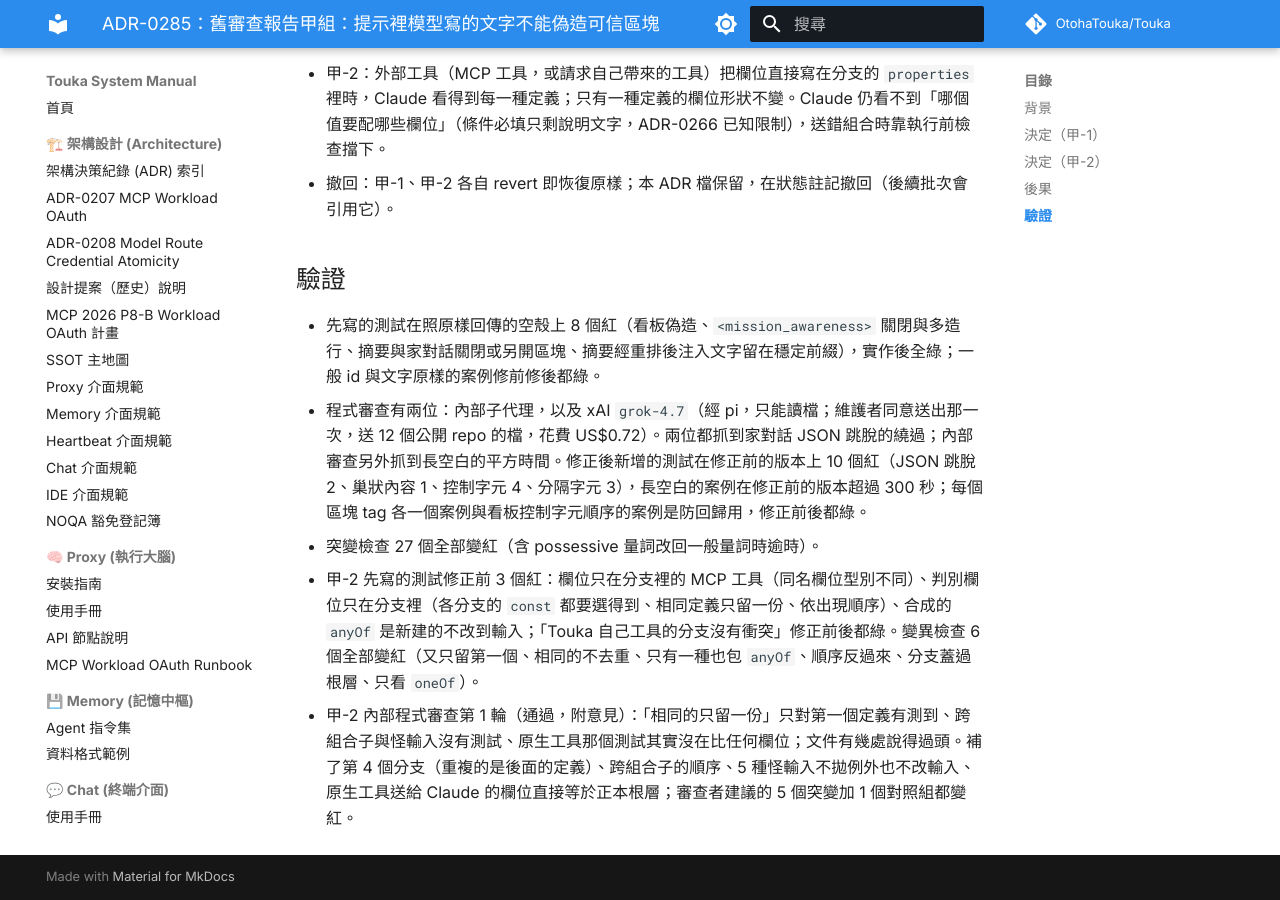
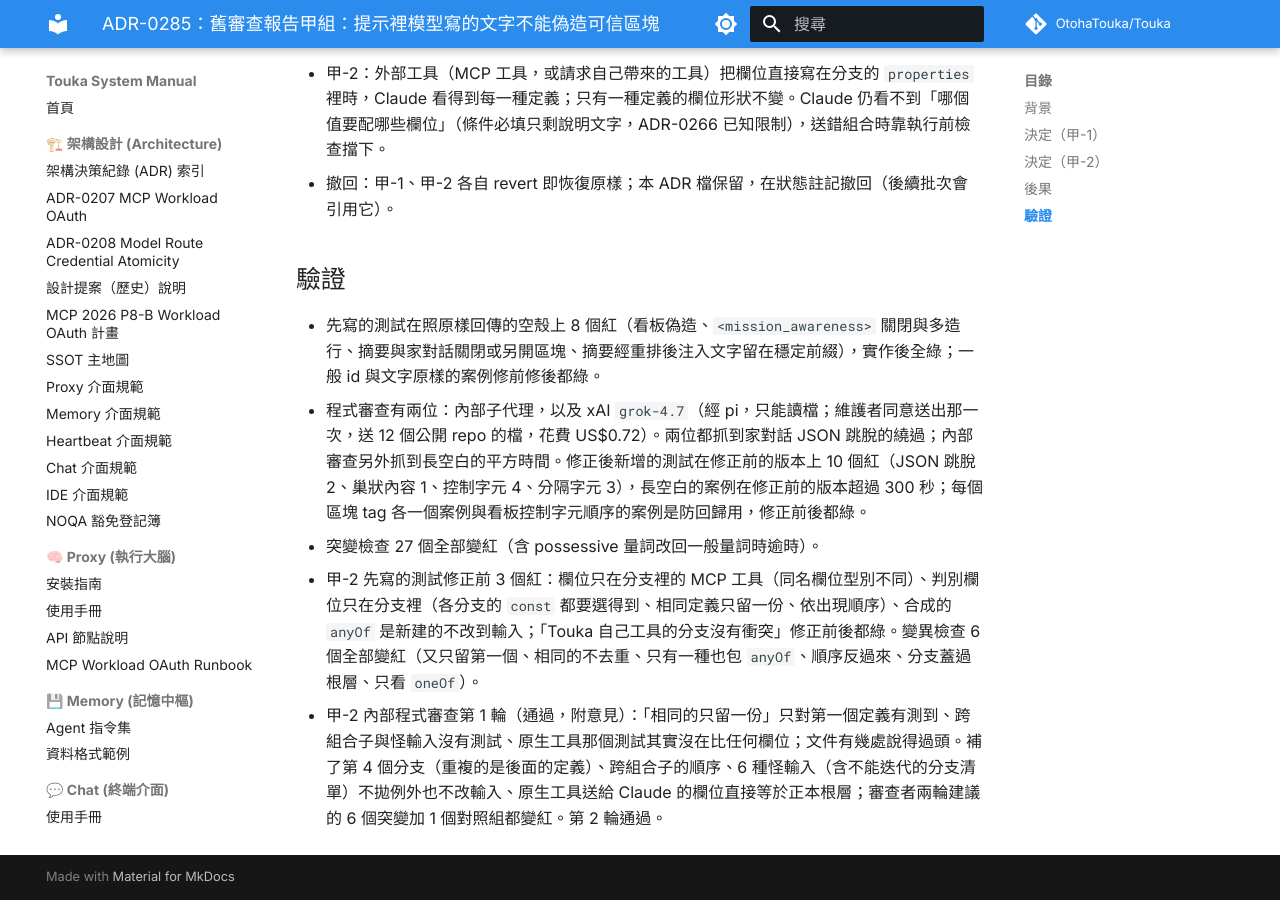
Before and after one commit to OtohaTouka/Touka, an MkDocs documentation site: the page built from docs/architecture/adr/0285-prompt-boundaries-for-model-written-text.md, in a window 1280 px wide and 900 px high, scrolled down 3508 px. Built offline with MkDocs 1.6.1 and Material for MkDocs 9.7.7, drawn with Linux system fonts in a browser that asks for light colours; comment, search, counter and statistics services are not loaded.

Commit message:
test(adapters): a non-iterable branch list never raises (review A-2 round 2)
Co-Authored-By: Claude Opus 5.5 <noreply@anthropic.com>

```diff
--- a/docs/architecture/adr/0285-prompt-boundaries-for-model-written-text.md
+++ b/docs/architecture/adr/0285-prompt-boundaries-for-model-written-text.md
@@ -62,4 +62,4 @@
 - 程式審查有兩位：內部子代理，以及 xAI `grok-4.7`（經 pi，只能讀檔；維護者同意送出那一次，送 12 個公開 repo 的檔，花費 US$0.72）。兩位都抓到家對話 JSON 跳脫的繞過；內部審查另外抓到長空白的平方時間。修正後新增的測試在修正前的版本上 10 個紅（JSON 跳脫 2、巢狀內容 1、控制字元 4、分隔字元 3），長空白的案例在修正前的版本超過 300 秒；每個區塊 tag 各一個案例與看板控制字元順序的案例是防回歸用，修正前後都綠。
 - 突變檢查 27 個全部變紅（含 possessive 量詞改回一般量詞時逾時）。
 - 甲-2 先寫的測試修正前 3 個紅：欄位只在分支裡的 MCP 工具（同名欄位型別不同）、判別欄位只在分支裡（各分支的 `const` 都要選得到、相同定義只留一份、依出現順序）、合成的 `anyOf` 是新建的不改到輸入；「Touka 自己工具的分支沒有衝突」修正前後都綠。變異檢查 6 個全部變紅（又只留第一個、相同的不去重、只有一種也包 `anyOf`、順序反過來、分支蓋過根層、只看 `oneOf`）。
-- 甲-2 內部程式審查第 1 輪（通過，附意見）：「相同的只留一份」只對第一個定義有測到、跨組合子與怪輸入沒有測試、原生工具那個測試其實沒在比任何欄位；文件有幾處說得過頭。補了第 4 個分支（重複的是後面的定義）、跨組合子的順序、5 種怪輸入不拋例外也不改輸入、原生工具送給 Claude 的欄位直接等於正本根層；審查者建議的 5 個突變加 1 個對照組都變紅。
+- 甲-2 內部程式審查第 1 輪（通過，附意見）：「相同的只留一份」只對第一個定義有測到、跨組合子與怪輸入沒有測試、原生工具那個測試其實沒在比任何欄位；文件有幾處說得過頭。補了第 4 個分支（重複的是後面的定義）、跨組合子的順序、6 種怪輸入（含不能迭代的分支清單）不拋例外也不改輸入、原生工具送給 Claude 的欄位直接等於正本根層；審查者兩輪建議的 6 個突變加 1 個對照組都變紅。第 2 輪通過。
```
Also changed, not shown: 1 other file.
